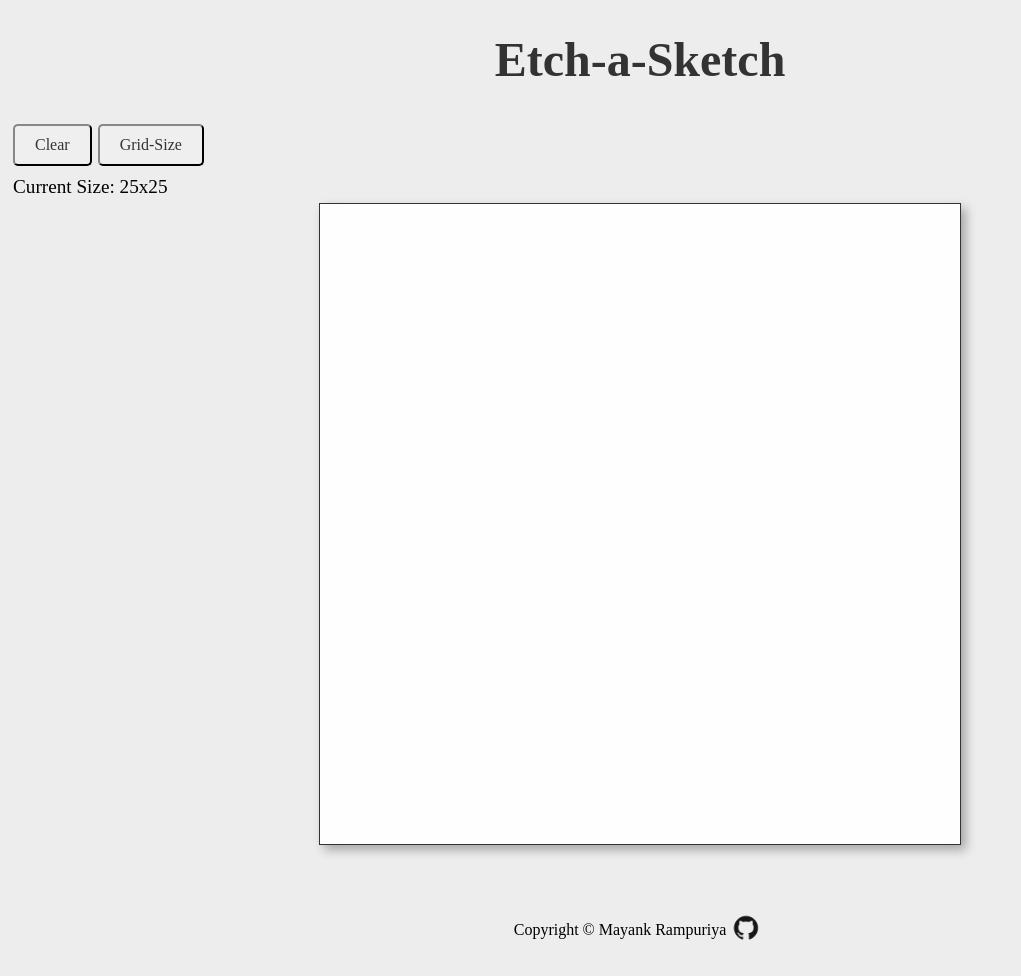
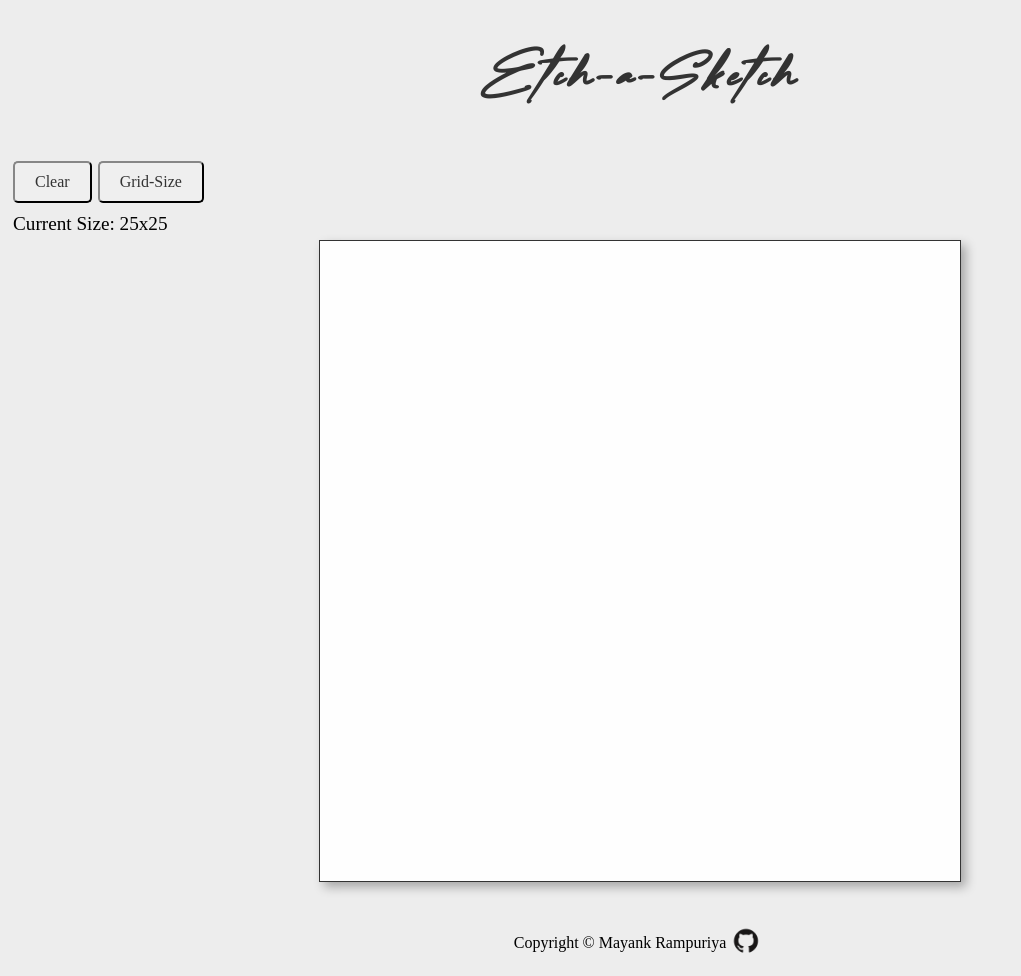
Before and after one commit to MayankRampuriya/Etch-a-Sketch, a plain HTML site: page index.html in a window 1280 px wide. Shown: the whole page, without its empty margins (0-1021 px from the left). Drawn offline with Linux system fonts and the light colour scheme.

Commit message:
Added logo-rotate & Changed font-style

```diff
--- a/app.js
+++ b/app.js
@@ -29,7 +29,7 @@ function newGrid() {
     }
 
     for (let i = 0; i < size * size; i++) {
-        document.querySelectorAll('.square')[i].style.padding = `${320 / size - 6}px`;
+        document.querySelectorAll('.square')[i].style.padding = `${320 / size - 5}px`;
     }
 
     let squares = document.querySelectorAll('.square');
--- a/style.css
+++ b/style.css
@@ -42,13 +42,31 @@
 
 h1{
     color: #333;
-    font-size: xxx-large;
+    font-size: 60px;
     text-align: center;
+    font-family: myFirstFont;
+    letter-spacing: 5px;
+    padding-bottom: 5px;
 }
 footer{
     display: flex;
-    margin-top: 60px;
+    margin-top: 36px;
     justify-content: center;
     align-items: center;
     /* font-size: 18px; */
 }
+
+@keyframes mymove {
+    from {transform: rotateX(0deg);}
+    to {transform: rotateX(360deg);}
+}
+img:hover{
+    animation: mymove 1s infinite;
+    /* animation-direction: alternate; */
+    width: 50px;
+}
+
+@font-face {
+    font-family: myFirstFont;
+    src: url(fonts/DemoFont.otf);
+  }
```
Also changed, not shown: fonts/DemoFont.otf (added).
